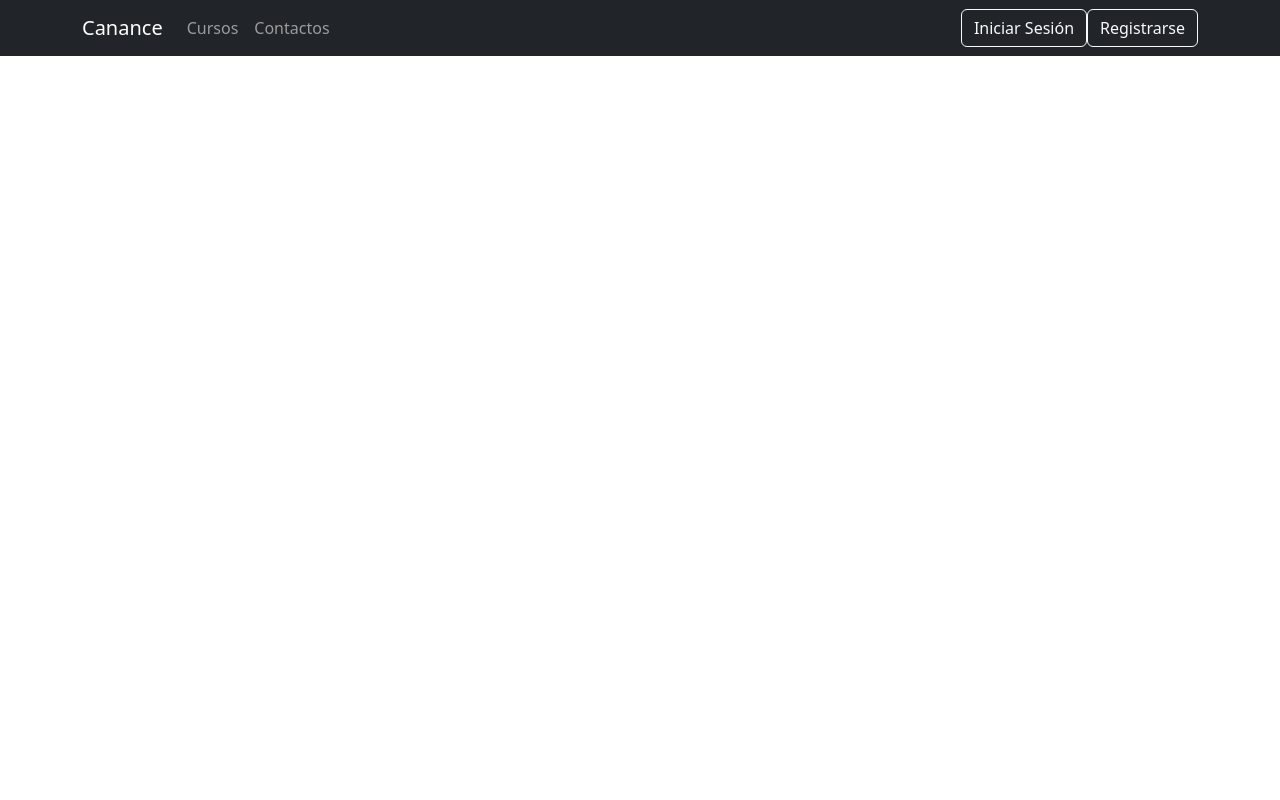
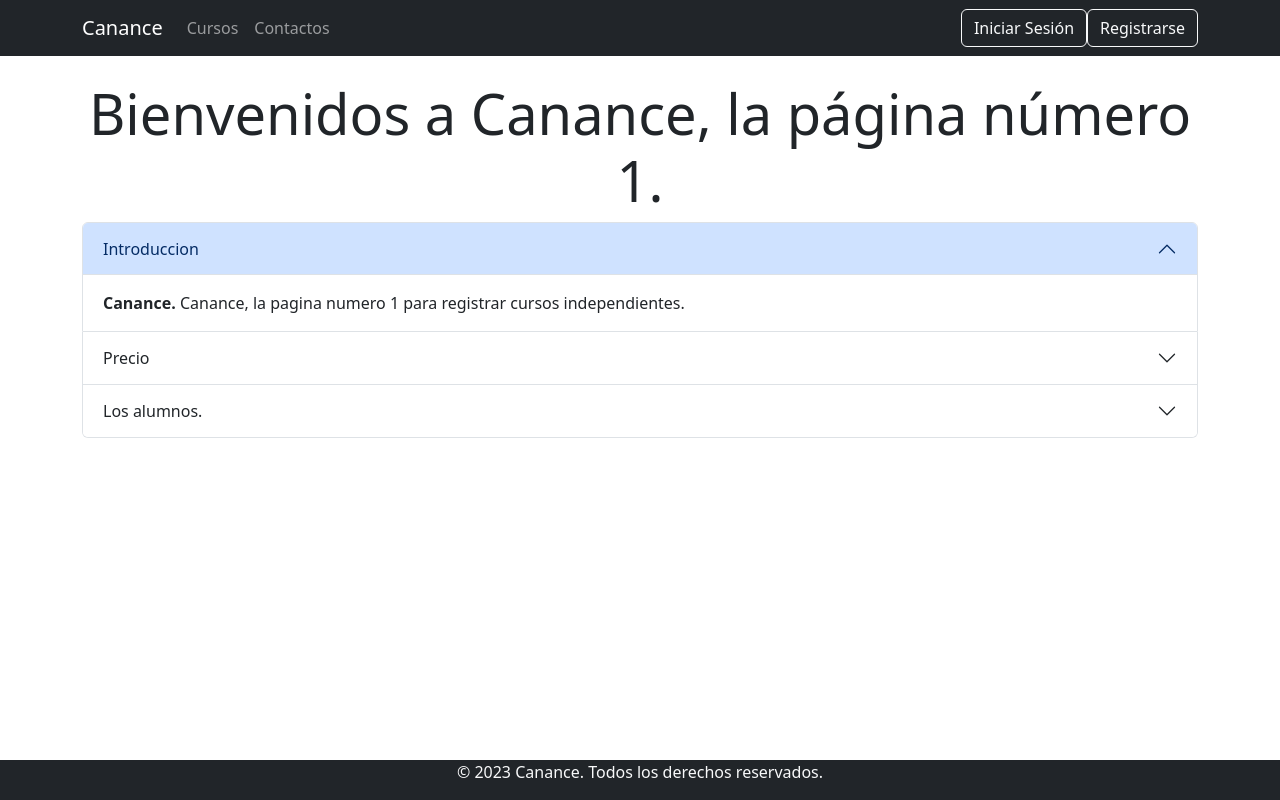
Before and after one commit to AguCacere/Python-Canance, a Django app: template Canance/templates/base.html in a window 1280 px wide. Run offline with Django 3.2, Linux system fonts and the light colour scheme; the template is opened without the code that fills it, so the values that code supplies are empty.

Commit message:
Proyecto Final

```diff
--- a/Canance/static/css/gestionCurso.css
+++ /dev/null
@@ -1,5 +0,0 @@
-
-th, td{
-    text-align: center;
-    vertical-align: center;
-}
--- /dev/null
+++ b/Canance/static/css/styles.css
@@ -0,0 +1,22 @@
+
+th, td{
+    text-align: center;
+    vertical-align: center;
+}
+
+html, body {
+    height: 100%;
+    margin: 0;
+    padding: 0;
+  }
+
+  .content {
+    min-height: calc(100vh - 70px);
+    padding-bottom: 70px;
+  }
+
+  .footer {
+    position: fixed;
+    bottom: 0;
+    width: 100%;
+  }
--- a/Canance/templates/base.html
+++ b/Canance/templates/base.html
@@ -1,13 +1,15 @@
 <!DOCTYPE html>
 <html lang="es">
 <head>
-    {% load static %}
+
     <meta charset="UTF-8">
     <meta http-equiv="X-UA-Compatible" content="IE=edge">
     <meta name="viewport" content="width=device-width, initial-scale=1.0">
     <title>{% block tittle %} {% endblock %}</title>
     <link href="https://cdn.jsdelivr.net/npm/bootstrap@5.3.0-alpha3/dist/css/bootstrap.min.css" rel="stylesheet" integrity="sha384-KK94CHFLLe+nY2dmCWGMq91rCGa5gtU4mk92HdvYe+M/SXH301p5ILy+dN9+nJOZ" crossorigin="anonymous">
-    <link  href= {% static 'css/gestionCurso.css' %} rel="stylesheet">
+    {% load static %}
+    <link rel="stylesheet" type="text/css" href="{% static 'css/styles.css' %}">
+
 </head>
 <body>
 
@@ -33,13 +35,58 @@
 <div class="container py-4">
     {% block body %}
 
+    <h1 class="display-4 text-center">Bienvenidos a Canance, la página número 1.</h1>
+
+
+    <div class="accordion" id="accordionExample">
+        <div class="accordion-item">
+          <h2 class="accordion-header">
+            <button class="accordion-button" type="button" data-bs-toggle="collapse" data-bs-target="#collapseOne" aria-expanded="true" aria-controls="collapseOne">
+              Introduccion
+            </button>
+          </h2>
+          <div id="collapseOne" class="accordion-collapse collapse show" data-bs-parent="#accordionExample">
+            <div class="accordion-body">
+              <strong>Canance.</strong> Canance, la pagina numero 1 para registrar cursos independientes.
+            </div>
+          </div>
+        </div>
+        <div class="accordion-item">
+          <h2 class="accordion-header">
+            <button class="accordion-button collapsed" type="button" data-bs-toggle="collapse" data-bs-target="#collapseTwo" aria-expanded="false" aria-controls="collapseTwo">
+              Precio
+            </button>
+          </h2>
+          <div id="collapseTwo" class="accordion-collapse collapse" data-bs-parent="#accordionExample">
+            <div class="accordion-body">
+              <strong>El precio se ajustara a la demanda del curso.</strong> El precio se ira ajustando por las mismas personas que se ingresen. Por eso se pide compromiso y responsabilidad para que se cree un ecosistema sustentable. El no aprobar la prueba final no se devolvera el dinero.
+            </div>
+          </div>
+        </div>
+        <div class="accordion-item">
+          <h2 class="accordion-header">
+            <button class="accordion-button collapsed" type="button" data-bs-toggle="collapse" data-bs-target="#collapseThree" aria-expanded="false" aria-controls="collapseThree">
+              Los alumnos.
+            </button>
+          </h2>
+          <div id="collapseThree" class="accordion-collapse collapse" data-bs-parent="#accordionExample">
+            <div class="accordion-body">
+              <strong>Para poder llegar al maximo explendor de conocimiento.</strong>Es de suma importancia que todo el alumno cumpla con los requirimientos pactados para terminar el curso y poder conseguir el maximo conocimiento adqueriado para la prueba final.
+            </div>
+          </div>
+        </div>
+      </div>
     {% endblock body%}
 </div>
+</div>
+      </div>
 
+      <footer class="footer bg-dark text-light text-center">
+        <div class="container">
+          <p>&copy; 2023 Canance. Todos los derechos reservados.</p>
+        </div>
+      </footer>
 
-</div>
-
-      </div>
     <script src="https://cdn.jsdelivr.net/npm/bootstrap@5.3.0-alpha3/dist/js/bootstrap.bundle.min.js" integrity="sha384-ENjdO4Dr2bkBIFxQpeoTz1HIcje39Wm4jDKdf19U8gI4ddQ3GYNS7NTKfAdVQSZe" crossorigin="anonymous"></script>
     <script src={% static 'js/eliminarBoton.js' %}></script>
 </body>
--- a/Canance/urls.py
+++ b/Canance/urls.py
@@ -4,8 +4,8 @@ from . import views
 urlpatterns = [
     path('', views.index, name='index'),
     path('registrarCurso/', views.registrarCurso),
-    path('eliminarCurso/<codigo>', views.eliminarCurso),
-    path('edicionCurso/<codigo>', views.edicionCurso),
+    path('gestion_cursos/eliminarCurso/<codigo>', views.eliminarCurso, name='eliminarCurso'),
+    path('gestion_cursos/edicionCurso/<int:codigo>/', views.edicionCurso, name='edicionCurso'),
     path('editarCurso/', views.editarCurso),
     path('gestion_cursos/', views.home, name='gestion_cursos'),
     path('login/', views.login_view, name='login'),
```
Also changed, not shown: Canance/views.py (+7 -9 lines), coder/settings.py (+8 -0 lines), CoderCursos.db.
